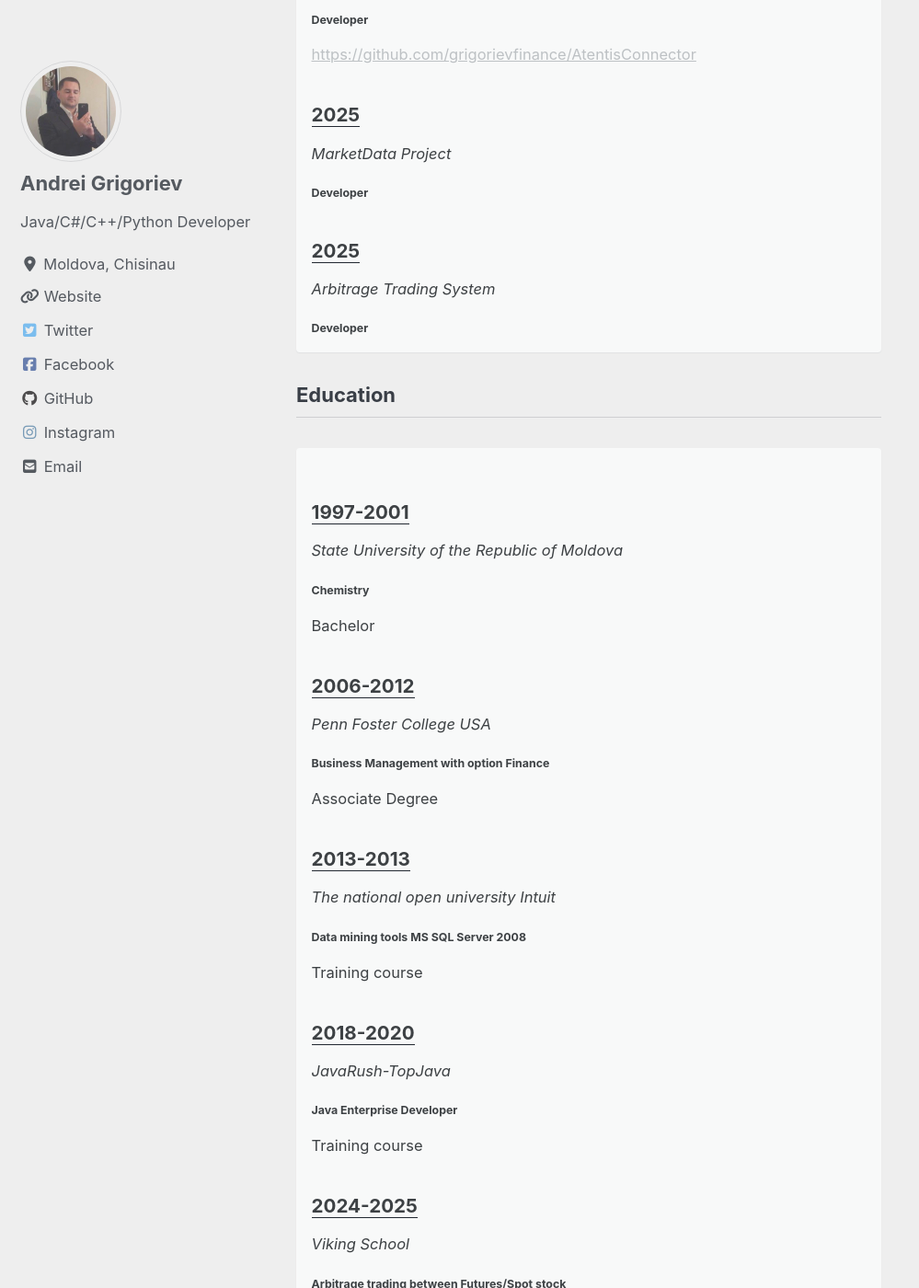
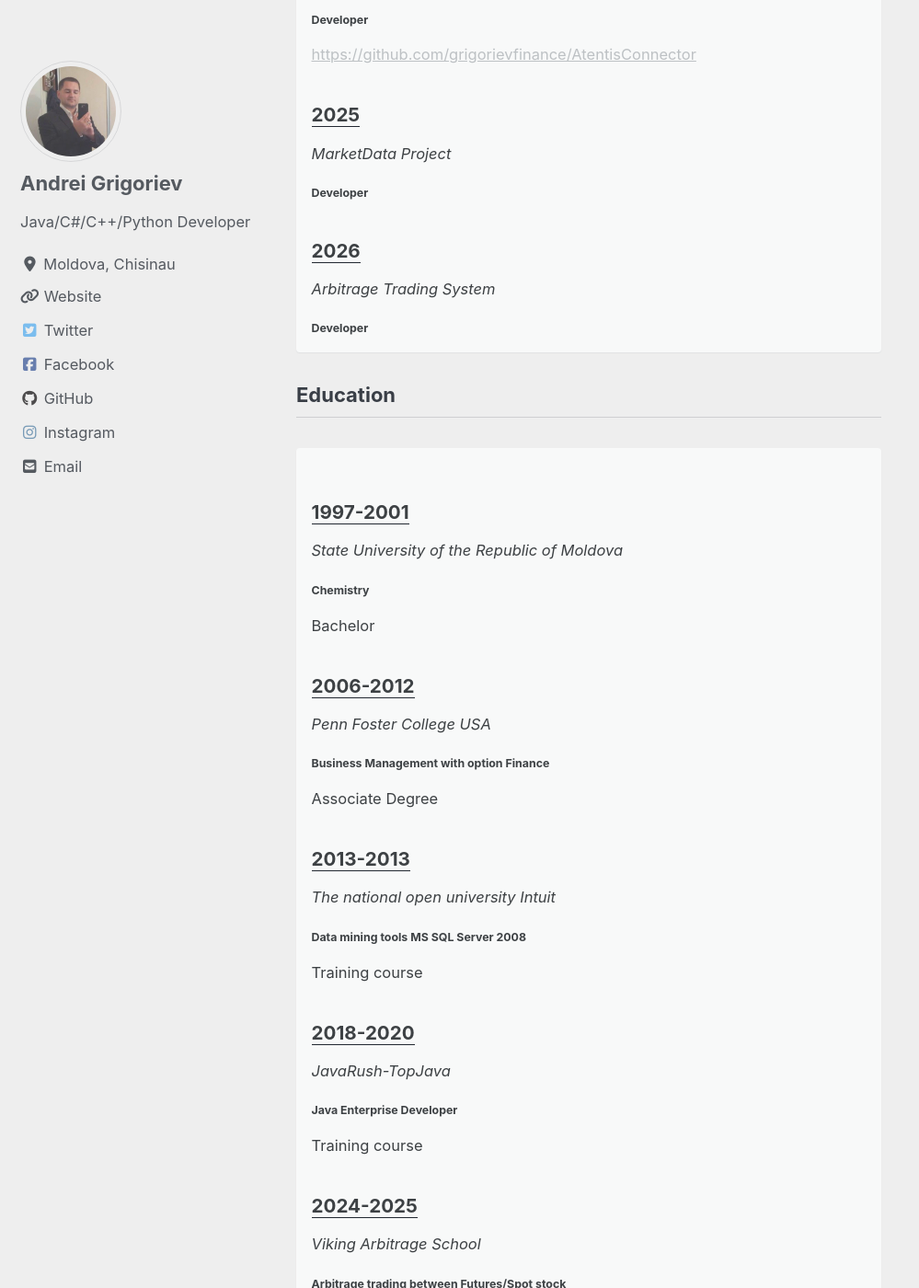
Before and after one commit to grigorievfinance/grigorievfinance.github.io, a Jekyll site: the page built from index.html, in a window 1280 px wide and 1400 px high, scrolled down 2929 px. Shown: the whole window at 92% size, without its empty margins (0-999 px from the left). Built offline with Jekyll 4.4.1, drawn with Linux system fonts in a browser that asks for light colours; cached includes are drawn as plain includes; nearby versions of some CDN libraries; the list of posts is cut into pages by our own code.

Commit message:
update ui-text.yml

```diff
--- a/_data/ui-text.yml
+++ b/_data/ui-text.yml
@@ -71,7 +71,7 @@ en: &DEFAULT_EN
   education4_graduation      : "Training course"
   education4_description     : "Java Enterprise Developer"
   education4_date            : "2018-2020"
-  education5_name            : "Viking School"
+  education5_name            : "Viking Arbitrage School"
   education5_graduation      : "Internship trading"
   education5_description     : "Arbitrage trading between Futures/Spot stock"
   education5_date            : "2024-2025"
@@ -94,7 +94,7 @@ en: &DEFAULT_EN
   project5_name              : "Arbitrage Trading System"
   project5_role              : "Developer"
   project5_link              : "https://github.com/grigorievfinance/ArbitrageEngine"
-  project5_foundation        : "2025"
+  project5_foundation        : "2026"
   work1_name                 : "Alpari LLC"
   work1_function             : "Private trading"
   work1_description          : "FOREX/CFDs trading"
```
